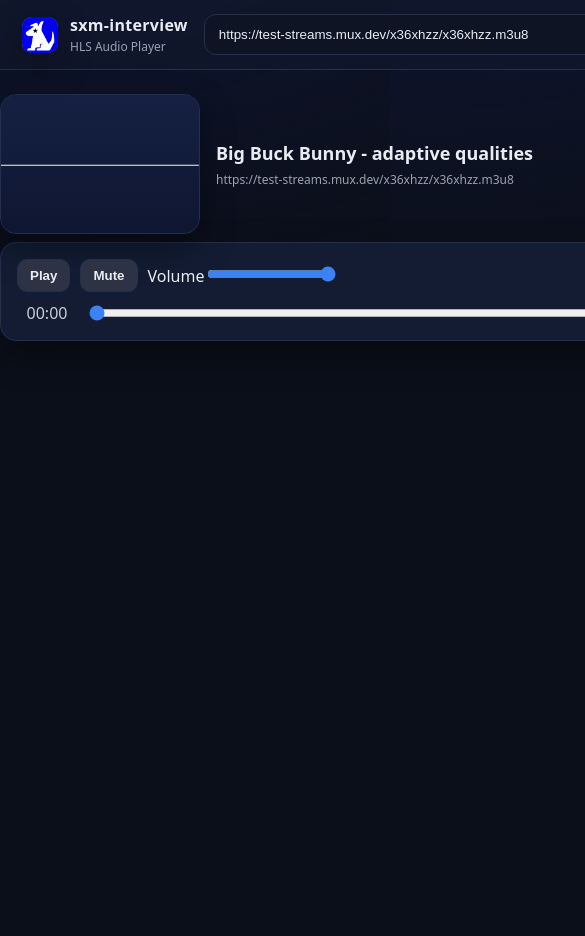
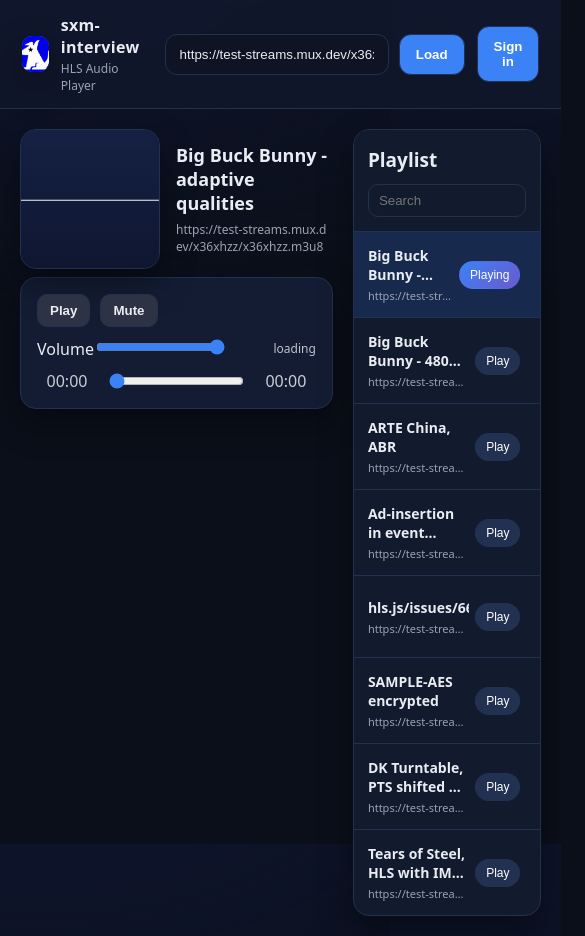
Before and after one commit to sxm-int/audio-player, a React (Vite) app: page / in a window 390 px wide. Shown: the top 936 px of the page, 585 px wide, since content can reach past the window. Before the commit the page ends 844 px from the top, so only its background shows below. Built offline with nearby package versions, Linux system fonts and the light colour scheme; no server answers.

Commit message:
reset p3

```diff
--- a/src/App.css
+++ b/src/App.css
@@ -135,11 +135,10 @@ body {
 /* Main layout — sidebar always to the right unless small screen */
 .grid {
 	margin: 0 auto;
-        margin-top: 24px;
-        max-width: 1220px;
 	display: grid;
-	grid-template-columns: minmax(800px, 1fr) minmax(400px, 1fr);
+	grid-template-columns: 60% 1fr;
         gap: 20px;
+        padding: 20px;
 }
 
 /* Watch section */
@@ -455,3 +454,13 @@ audio {
 .login-close:hover {
 	color: var(--text);
 }
+
+@media (max-width: 1024px) {
+	.sidebar {
+		position: static;
+		max-height: none;
+	}
+	.now {
+		grid-template-columns: 140px 1fr;
+	}
+}
```
